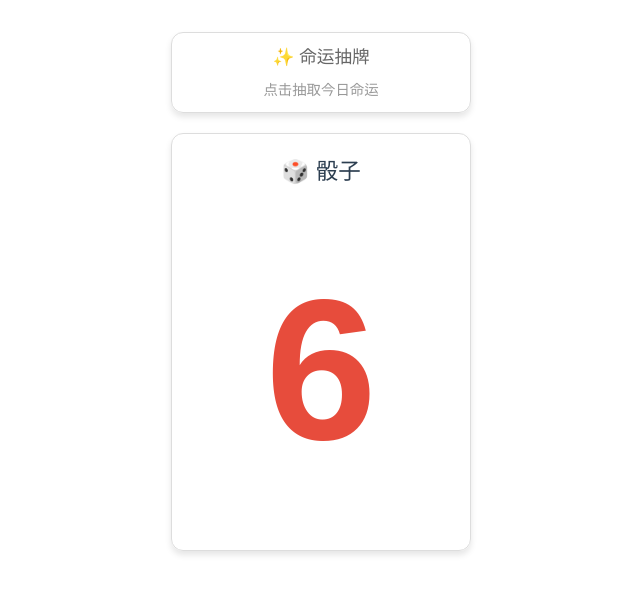
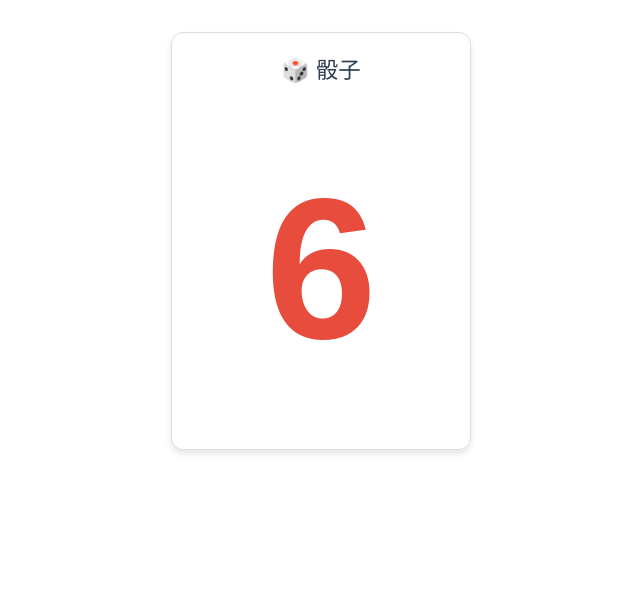
Before and after one commit to Volyyig/Dice, a Vue app: page / in a window 1280 px wide. Shown: the top 594 px of the page, without its empty margins (319-959 px from the left). Built offline with nearby package versions, Linux system fonts and the light colour scheme.

Commit message:
feat: 注释掉了FateDraw组件，暂不上线

```diff
--- a/src/App.vue
+++ b/src/App.vue
@@ -14,7 +14,7 @@ const handleSave = (item: HistoryItem) => {
 
 <template>
   <div class="app-container">
-    <FateDraw @save="handleSave" />
+    <!-- <FateDraw @save="handleSave" /> -->
     <Dice @save="handleSave" />
     <History :items="history" />
   </div>
```
